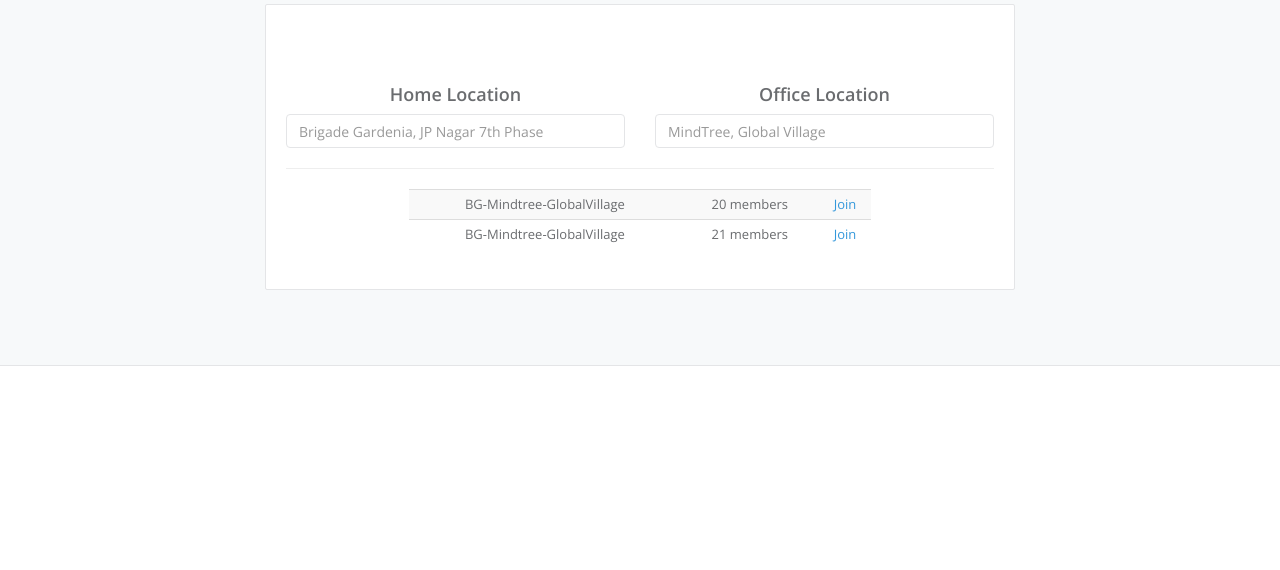
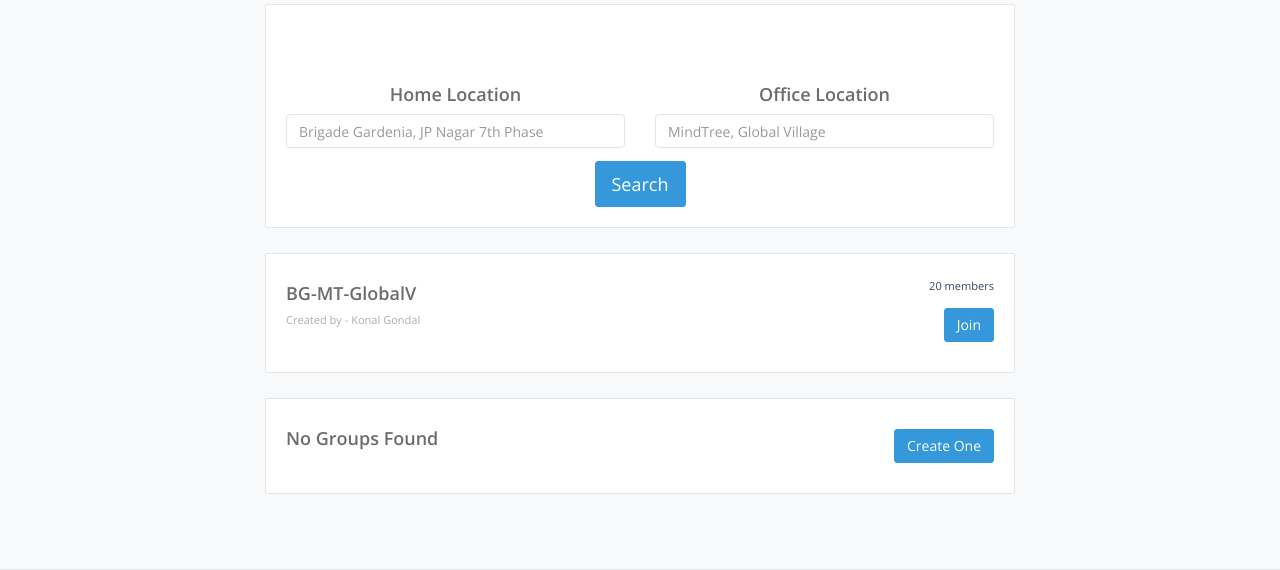
Before and after one commit to get-pillion/get-pillion.github.io, a plain HTML site: page index.html in a window 1280 px wide. Shown: the part 708-1278 px from the top of the page. Before the commit the page ends 1074 px from the top, so only its background shows below. Drawn offline with nearby package versions, Linux system fonts and the light colour scheme.

Commit message:
finalized design

```diff
--- a/index.html
+++ b/index.html
@@ -148,32 +148,44 @@
                           <input type="text" class="form-control" id="name" name="name" placeholder="MindTree, Global Village" value="">
                         </div>
                       </div>
-                      <hr/>
-                      <div class="row">
-                        <div class="col-md-8 col-md-offset-2">
-			       <div class="table-responsive">
-                <table cellpadding="1" cellspacing="1" class="table table-condensed table-striped">
-                  <tbody>
-                    <tr>
-                        <td>BG-Mindtree-GlobalVillage</td>
-                        <td>20 members</td>
-                        <td><a href="whatsapp-link-to-join" class="text-info">Join</a></td>
-                    </tr>
-                    <tr>
-                        <td>BG-Mindtree-GlobalVillage</td>
-                        <td>21 members</td>
-                        <td><a href="whatsapp-link-to-join" class="text-info">Join</a></td>
-                    </tr>
-
-                    </tbody>
-                </table>
-             </div>
-                        </div>
+                      <div class="row text-center" style="margin-top: 1em">
+                        <a href="#" class="btn btn-lg btn-info">Search</a>
                       </div>
-                    </div><!--panel-body-->
+                   </div><!--panel-body-->
                 </div><!--hpanel-->
             </div>
-        </div>
+        </div><!-- row -->
+        <div class="row">
+            <div class="col-lg-8 col-lg-offset-2">
+              <div class="hpanel filter-item">
+                    <a href="#">
+                    <div class="panel-body">
+                        <div class="pull-right text-right">
+                                <small class="stat-label">20 members</small>
+                            <h4><a href="#" class="btn btn-info">Join</a></h4>
+                        </div>
+                        <h4 class="m-b-xs">BG-MT-GlobalV</h4>
+                        <p class="small">Created by - Konal Gondal</p>
+                    </div>
+                    </a>
+                </div>
+            </div>
+       </div>
+       <div class="row">
+            <div class="col-lg-8 col-lg-offset-2">
+              <div class="hpanel filter-item">
+                    <a href="#">
+                    <div class="panel-body">
+                        <div class="pull-right text-right">
+                            <h4><a href="#" class="btn btn-info">Create One</a></h4>
+                        </div>
+                        <h4 class="m-b-xs">No Groups Found</h4>
+                    </div>
+                    </a>
+                </div>
+            </div>
+       </div>
+
      </div>
 </section>
 
```
